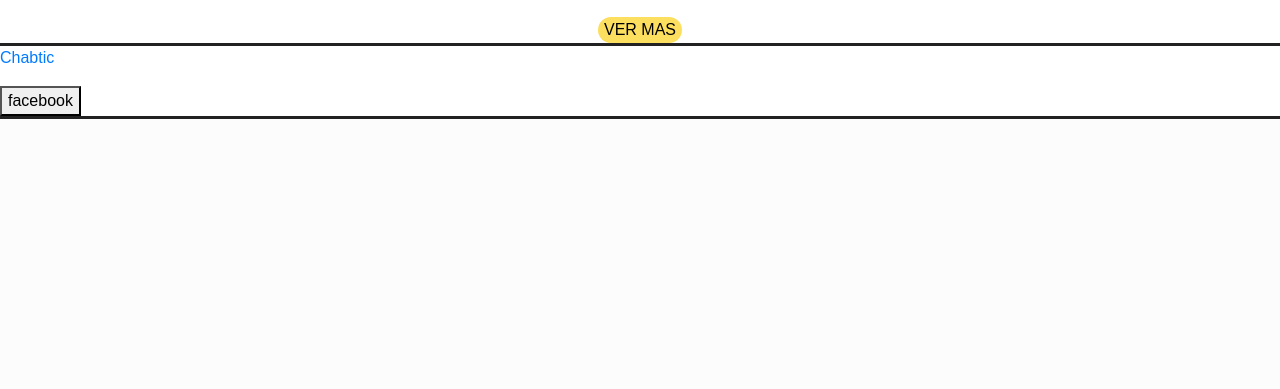
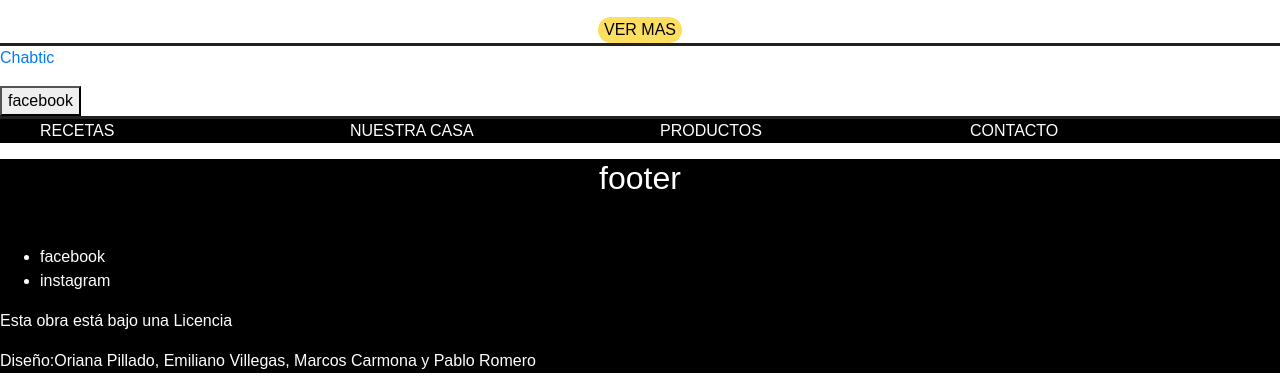
Before and after one commit to PabloRomero2196/ASE_CHABTIC, a PHP site: page /home.html in a window 1280 px wide. Shown: the part 5614-6003 px from the top of the page. Before the commit the page ends 5733 px from the top, so only its background shows below. Run offline with PHP 8.4, Linux system fonts and the light colour scheme; some libraries are stand-ins or nearby versions.

Commit message:
estructura final

```diff
--- a/home.html
+++ b/home.html
@@ -142,7 +142,25 @@
       <article></article>
     </section>
 
-    <footer></footer>
+    <aside>
+      <ul>
+        <li>RECETAS</li>
+        <li>NUESTRA CASA</li>
+        <li>PRODUCTOS</li>
+        <li>CONTACTO</li>
+      </ul>
+    </aside>
+
+    <footer>
+      <h2>footer</h2>
+      <figure><img src="" alt=""></figure>
+      <ul>
+        <li>facebook</li>
+        <li>instagram</li>
+      </ul>
+      <p>Esta obra está bajo una Licencia <a href="Creative Commons Atribución 4.0 Internacional."></a></p>
+      <p>Diseño:Oriana Pillado, Emiliano Villegas, Marcos Carmona y Pablo Romero</p>
+    </footer>
 
 </body>
 </html>
--- a/styles.css
+++ b/styles.css
@@ -135,3 +135,21 @@ nav li :hover{
 #recetas{
     text-align: center;
 }
+
+aside{
+    background: #000;
+    color: #fff;
+}
+
+aside ul{
+    list-style-type: none;
+    overflow: hidden;
+    display: grid;
+    grid-template-columns: 1fr 1fr 1fr 1fr;
+}
+
+footer{
+    margin: none;
+    background: #000;
+    color: #fff;
+}
```
Also changed, not shown: 3 other files.
